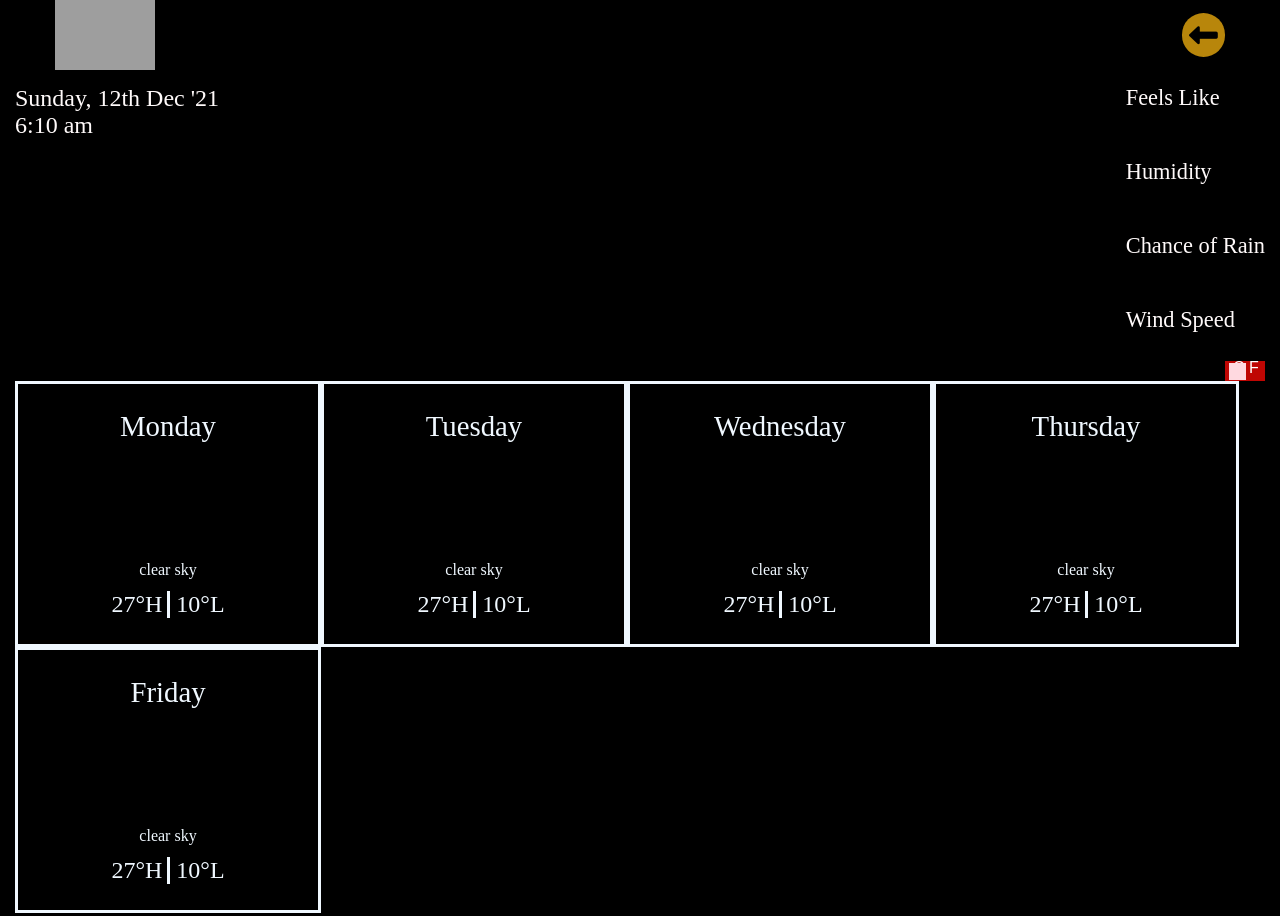
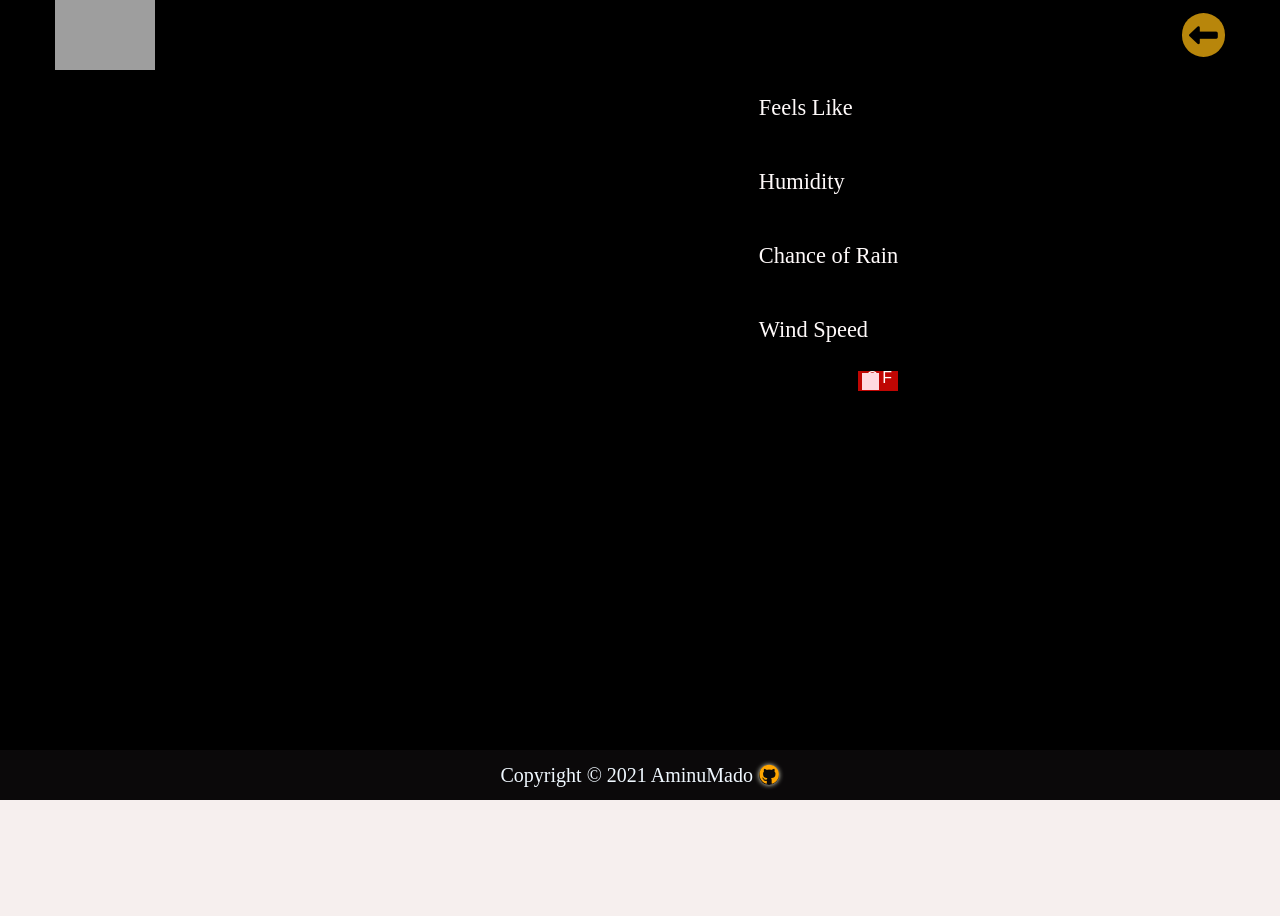
Before and after one commit to AminuMado/weather-app, a website built with webpack: page src/index.html in a window 1280 px wide. Shown: the top 916 px of the page. After the commit the page ends 828 px from the top, so only its background shows below. Built offline with nearby package versions, Linux system fonts and the light colour scheme; no server answers; grey boxes are pictures that could not be loaded.

Commit message:
cleaned unused inputs

```diff
--- a/src/index.html
+++ b/src/index.html
@@ -42,7 +42,7 @@
           <small id="error">Remember where I live</small>
         </div>
       </div>
-      <div id="result-screen" class="result-screen">
+      <div id="forecast-screen" class="forecast-screen">
         <div id="current-weather-container" class="current-weather-container">
           <input
             type="checkbox"
@@ -51,12 +51,8 @@
             value="off"
           />
           <div class="current-weather-date-container">
-            <p id="current-weather-date" class="current-weather-date">
-              Sunday, 12th Dec '21
-            </p>
-            <p id="current-weather-time" class="current-weather-time">
-              6:10 am
-            </p>
+            <p id="current-weather-date" class="current-weather-date"></p>
+            <p id="current-weather-time" class="current-weather-time"></p>
           </div>
           <div id="current-weather-location" class="current-weather-location">
             <p id="current-weather-city" class="current-weather-city"></p>
@@ -99,74 +95,79 @@
             </div>
           </div>
         </div>
-        <div id="result-forecast" class="result-forecast">
-          <div id="result-content" class="result-content">
-            <div id="date" class="date">Monday</div>
+        <div id="daily-forecast" class="daily-forecast">
+          <div id="forecast-content" class="forecast-content">
+            <div id="date" class="date"></div>
             <div id="weather-gif" class="weather-gif">
-              <div id="result-weather-desc" class="result-weather-desc">
-                clear sky
-              </div>
+              <div
+                id="forecast-weather-desc"
+                class="forecast-weather-desc"
+              ></div>
             </div>
-            <div id="result-summary">
+            <div id="forecast-summary">
               <div class="summary-item">
-                <div id="result-H" class="result-H">27°H</div>
-                <div id="result-L" class="result-L">10°L</div>
+                <div id="forecast-H" class="forecast-H"></div>
+                <div id="forecast-L" class="forecast-L"></div>
               </div>
             </div>
           </div>
-          <div id="result-content" class="result-content">
-            <div id="date" class="date">Tuesday</div>
+          <div id="forecast-content" class="forecast-content">
+            <div id="date" class="date"></div>
             <div id="weather-gif" class="weather-gif">
-              <div id="result-weather-desc" class="result-weather-desc">
-                clear sky
-              </div>
+              <div
+                id="forecast-weather-desc"
+                class="forecast-weather-desc"
+              ></div>
             </div>
-            <div id="result-summary">
+            <div id="forecast-summary">
               <div class="summary-item">
-                <div id="result-H" class="result-H">27°H</div>
-                <div id="result-L" class="result-L">10°L</div>
+                <div id="forecast-H" class="forecast-H"></div>
+                <div id="forecast-L" class="forecast-L"></div>
               </div>
             </div>
           </div>
-          <div id="result-content" class="result-content">
-            <div id="date" class="date">Wednesday</div>
+          <div id="forecast-content" class="forecast-content">
+            <div id="date" class="date"></div>
             <div id="weather-gif" class="weather-gif">
-              <div id="result-weather-desc" class="result-weather-desc">
-                clear sky
-              </div>
+              <div
+                id="forecast-weather-desc"
+                class="forecast-weather-desc"
+              ></div>
             </div>
-            <div id="result-summary">
+            <div id="forecast-summary">
               <div class="summary-item">
-                <div id="result-H" class="result-H">27°H</div>
-                <div id="result-L" class="result-L">10°L</div>
+                <div id="forecast-H" class="forecast-H"></div>
+                <div id="forecast-L" class="forecast-L"></div>
               </div>
             </div>
           </div>
-          <div id="result-content" class="result-content">
-            <div id="date" class="date">Thursday</div>
+          <div id="forecast-content" class="forecast-content">
+            <div id="date" class="date"></div>
             <div id="weather-gif" class="weather-gif">
-              <div id="result-weather-desc" class="result-weather-desc">
-                clear sky
-              </div>
+              <div
+                id="forecast-weather-desc"
+                class="forecast-weather-desc"
+              ></div>
             </div>
-            <div id="result-summary">
+            <div id="forecast-summary">
               <div class="summary-item">
-                <div id="result-H" class="result-H">27°H</div>
-                <div id="result-L" class="result-L">10°L</div>
+                <div id="forecast-H" class="forecast-H"></div>
+                <div id="forecast-L" class="forecast-L"></div>
               </div>
             </div>
           </div>
-          <div id="result-content" class="result-content">
-            <div id="date" class="date">Friday</div>
+          <div id="forecast-content" class="forecast-content">
+            <div id="date" class="date"></div>
             <div id="weather-gif" class="weather-gif">
-              <div id="result-weather-desc" class="result-weather-desc">
-                clear sky
-              </div>
+              <div
+                id="forecast-weather-desc"
+                class="forecast-weather-desc"
+              ></div>
             </div>
-            <div id="result-summary">
+            <div id="forecast-summary">
               <div class="summary-item">
-                <div id="result-H" class="result-H">27°H</div>
-                <div id="result-L" class="result-L">10°L</div>
+                <div id="forecast-H" class="forecast-H"></div>
+                <div id="forecast-L" class="forecast-L"></div>
               </div>
             </div>
           </div>
```
